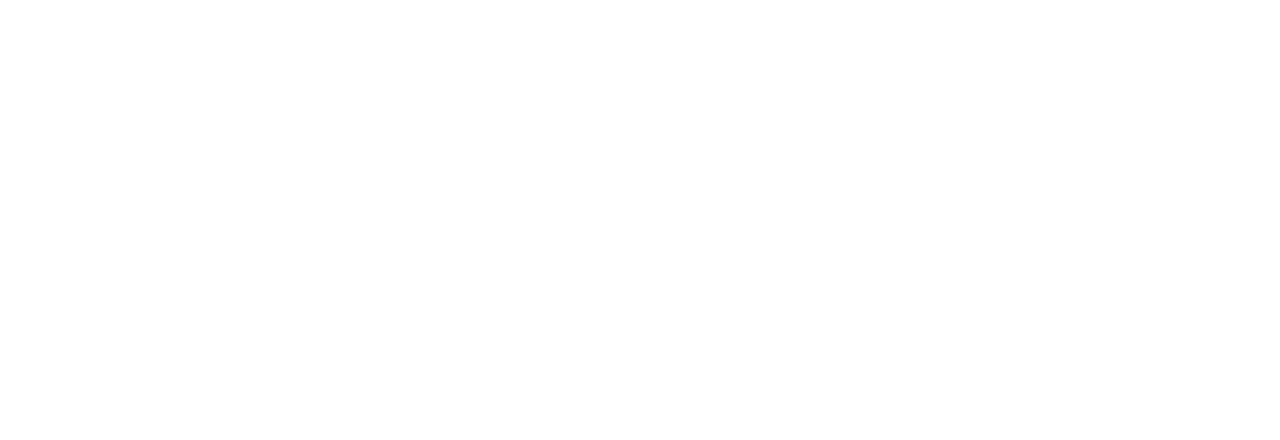
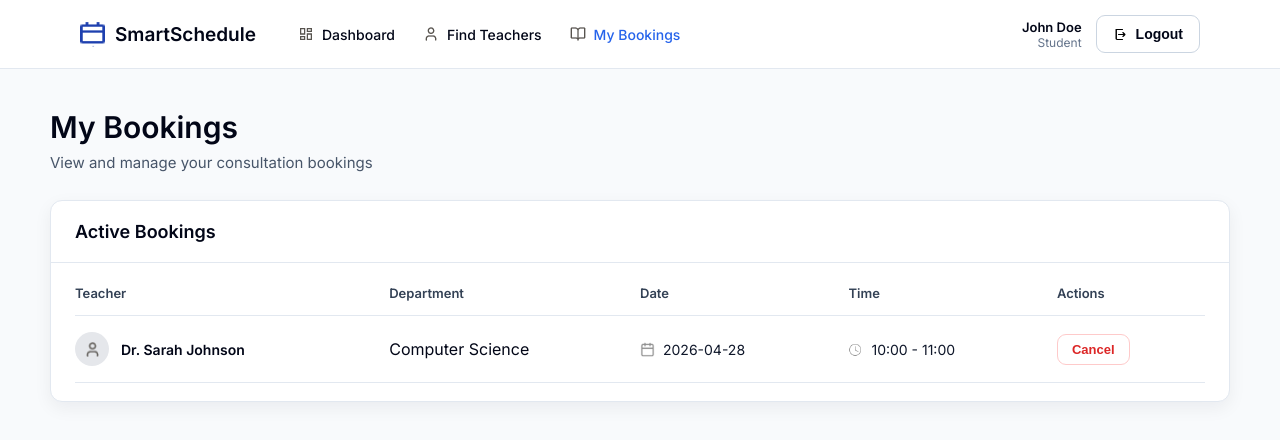
Before and after one commit to 9Denys/SmartSchedule.Frontend, a React (Vite) app: page /bookings in a window 1280 px wide. Before the commit this address had no page. Shown: the top 440 px of the page. Built offline with nearby package versions, Linux system fonts and the light colour scheme.

Commit message:
add my bookings page and navigation

```diff
--- a/src/app/router.jsx
+++ b/src/app/router.jsx
@@ -4,6 +4,7 @@
 import ForgotPassword from "../pages/Auth/ForgotPassword";
 import StudentDashboard from "../pages/StudentDashboard/StudentDashboard";
 import FindTeachers from "../pages/FindTeachers/FindTeachers";
+import MyBookings from "../pages/MyBookings/MyBookings";
 
 const Router = () => {
   return (
@@ -14,6 +15,7 @@
         <Route path="/forgot-password" element={<ForgotPassword />} />
         <Route path="/dashboard" element={<StudentDashboard />} />
         <Route path="/teachers" element={<FindTeachers />} />
+        <Route path="/bookings" element={<MyBookings />} />
       </Routes>
     </BrowserRouter>
   );
--- /dev/null
+++ b/src/pages/MyBookings/MyBookings.css
@@ -0,0 +1,134 @@
+.bookings-page {
+  min-height: 100vh;
+  background: #f8fafc;
+  color: #020617;
+}
+
+.bookings-content {
+  max-width: 1180px;
+  margin: 0 auto;
+  padding: 40px 24px;
+}
+
+.bookings-title {
+  margin-bottom: 28px;
+}
+
+.bookings-title h1 {
+  margin: 0 0 8px;
+  font-size: 30px;
+  font-weight: 700;
+}
+
+.bookings-title p {
+  margin: 0;
+  font-size: 15px;
+  color: #475569;
+}
+
+.bookings-card {
+  background: #ffffff;
+  border: 1px solid #e2e8f0;
+  border-radius: 12px;
+  box-shadow: 0 6px 18px rgba(15, 23, 42, 0.06);
+  overflow: hidden;
+}
+
+.bookings-card-header {
+  padding: 20px 24px;
+  border-bottom: 1px solid #e2e8f0;
+}
+
+.bookings-card-header h2 {
+  margin: 0;
+  font-size: 18px;
+  font-weight: 700;
+}
+
+.bookings-table {
+  padding: 18px 24px;
+}
+
+.bookings-row {
+  display: grid;
+  grid-template-columns: 1.4fr 1.1fr 0.9fr 0.9fr 0.7fr;
+  align-items: center;
+  gap: 18px;
+  padding: 16px 0;
+  border-bottom: 1px solid #e2e8f0;
+}
+
+.bookings-head {
+  padding-top: 4px;
+  padding-bottom: 14px;
+  font-size: 13px;
+  font-weight: 700;
+  color: #334155;
+}
+
+.teacher-cell {
+  display: flex;
+  align-items: center;
+  gap: 12px;
+}
+
+.teacher-avatar {
+  width: 34px;
+  height: 34px;
+  border-radius: 50%;
+  background: #e5e7eb;
+  display: flex;
+  align-items: center;
+  justify-content: center;
+}
+
+.teacher-avatar img {
+  width: 17px;
+  height: 17px;
+}
+
+.teacher-cell strong {
+  font-size: 14px;
+}
+
+.icon-cell {
+  display: flex;
+  align-items: center;
+  gap: 8px;
+  color: #0f172a;
+  font-size: 14px;
+}
+
+.icon-cell img {
+  width: 15px;
+  height: 15px;
+  filter: brightness(0) saturate(100%);
+  opacity: 0.45;
+}
+
+.cancel-btn {
+  width: fit-content;
+  padding: 7px 14px;
+  border: 1px solid #fecaca;
+  border-radius: 9px;
+  background: #ffffff;
+  color: #dc2626;
+  font-size: 13px;
+  font-weight: 600;
+  cursor: pointer;
+}
+
+.cancel-btn:hover {
+  background: #fef2f2;
+}
+
+@media (max-width: 900px) {
+  .bookings-row {
+    grid-template-columns: 1fr;
+    gap: 10px;
+  }
+
+  .bookings-head {
+    display: none;
+  }
+}
--- /dev/null
+++ b/src/pages/MyBookings/MyBookings.jsx
@@ -0,0 +1,59 @@
+import "./MyBookings.css";
+import Header from "../../components/layout/Header";
+import { images } from "../../assets/images";
+
+const MyBookings = () => {
+  return (
+    <div className="bookings-page">
+      <Header />
+
+      <main className="bookings-content">
+        <section className="bookings-title">
+          <h1>My Bookings</h1>
+          <p>View and manage your consultation bookings</p>
+        </section>
+
+        <section className="bookings-card">
+          <div className="bookings-card-header">
+            <h2>Active Bookings</h2>
+          </div>
+
+          <div className="bookings-table">
+            <div className="bookings-row bookings-head">
+              <span>Teacher</span>
+              <span>Department</span>
+              <span>Date</span>
+              <span>Time</span>
+              <span>Actions</span>
+            </div>
+
+            <div className="bookings-row">
+              <div className="teacher-cell">
+                <div className="teacher-avatar">
+                  <img src={images.people} alt="" />
+                </div>
+                <strong>Dr. Sarah Johnson</strong>
+              </div>
+
+              <span>Computer Science</span>
+
+              <div className="icon-cell">
+                <img src={images.note} alt="" />
+                <span>2026-04-28</span>
+              </div>
+
+              <div className="icon-cell">
+                <img src={images.clock} alt="" />
+                <span>10:00 - 11:00</span>
+              </div>
+
+              <button className="cancel-btn">Cancel</button>
+            </div>
+          </div>
+        </section>
+      </main>
+    </div>
+  );
+};
+
+export default MyBookings;
--- a/src/pages/StudentDashboard/StudentDashboard.jsx
+++ b/src/pages/StudentDashboard/StudentDashboard.jsx
@@ -68,6 +68,7 @@
                 title="My Bookings"
                 text="View and manage bookings"
                 color="action-green"
+                onClick={() => navigate("/bookings")}
               />
             </div>
           </DashboardCard>
```
